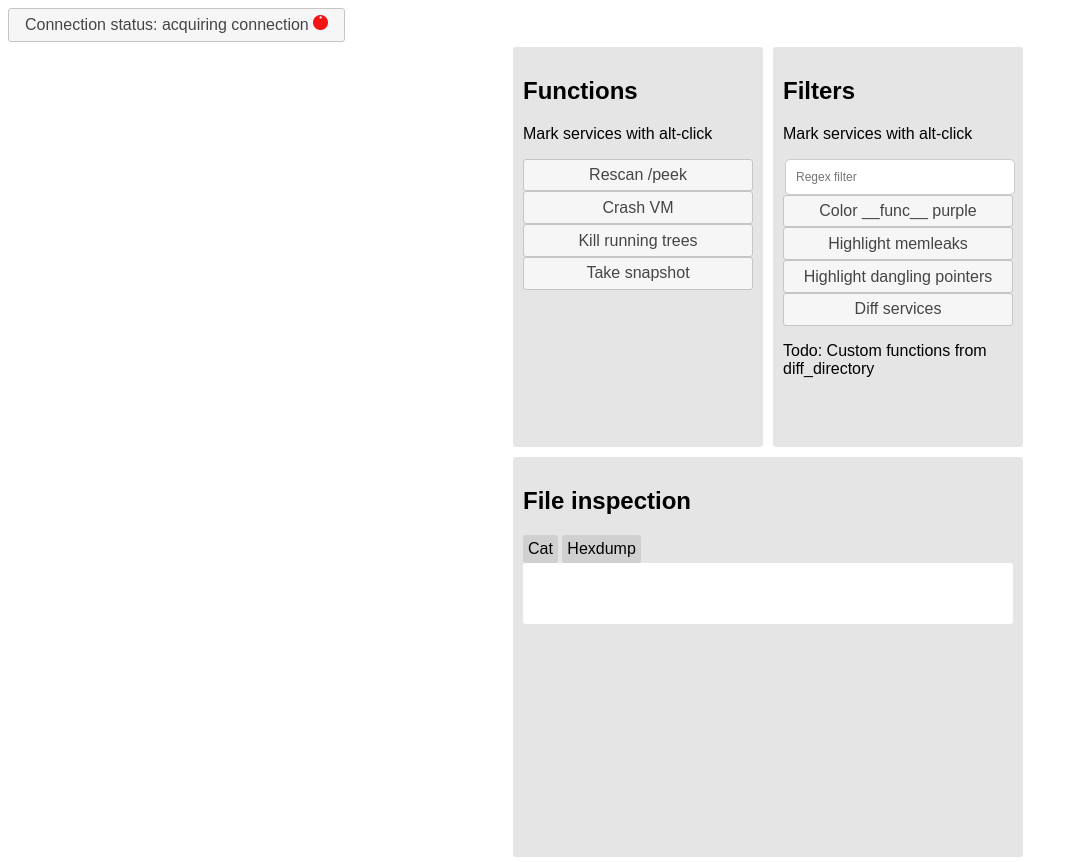
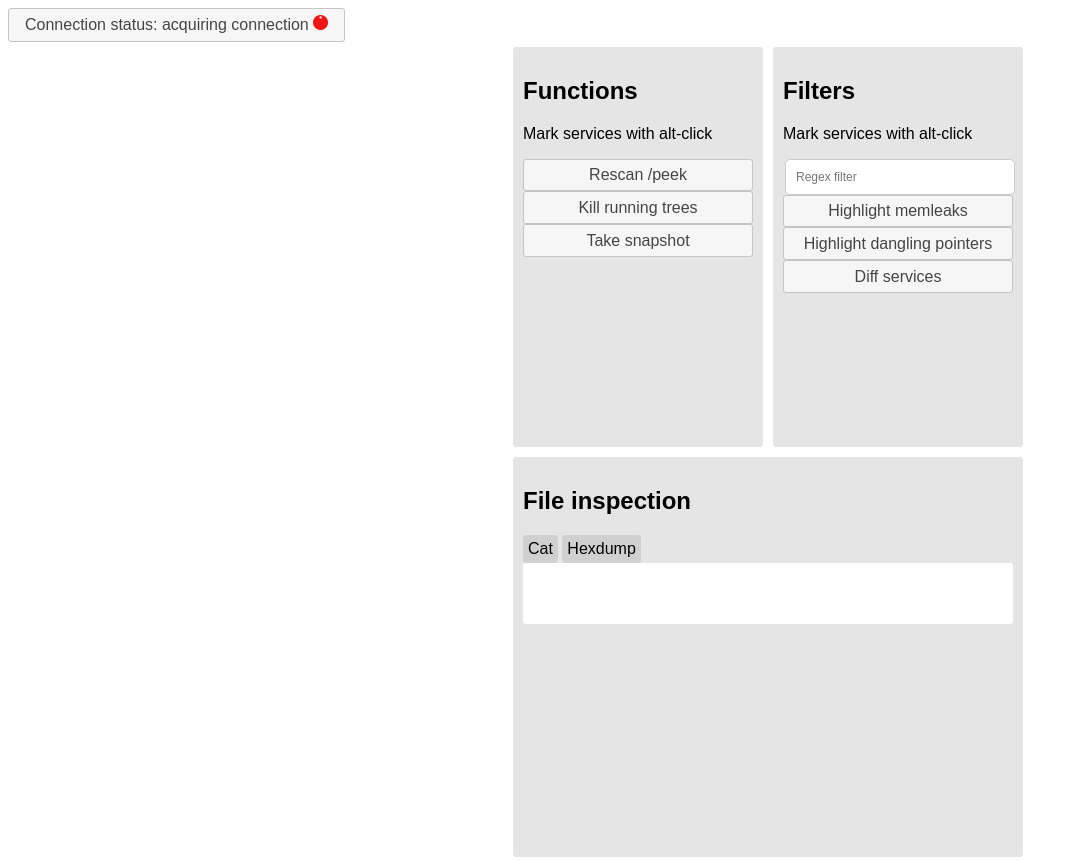
Before and after one commit to berendbaas/peekviz, a plain HTML site: page sharedfolder/current-version/index.html in a window 1280 px wide. Shown: the whole page, without its empty margins (0-1078 px from the left). Drawn offline with Linux system fonts and the light colour scheme; no server answers.

Commit message:
html cleanup

```diff
--- a/sharedfolder/current-version/index.html
+++ b/sharedfolder/current-version/index.html
@@ -40,7 +40,7 @@
         <h2>Functions</h2>
         <p>Mark services with alt-click</p>
         <button id="func_rescan" class="ui-button ui-corner-all ui-widget">Rescan /peek</button>
-        <button id="func_crash" class="ui-button ui-corner-all ui-widget">Crash VM</button>
+        <button style="display:none" id="func_crash" class="ui-button ui-corner-all ui-widget">Crash VM</button>
         <button id="func_kill_trees" class="ui-button ui-corner-all ui-widget">Kill running trees</button>
         <button id="func_take_snapshot" class="ui-button ui-corner-all ui-widget">Take snapshot</button>
         <!-- <button id="func_watch" class="ui-button ui-corner-all ui-widget">Watch file (WIP)</button> -->
@@ -51,12 +51,10 @@
         <p>Mark services with alt-click</p>
         <input type="text" placeholder="Regex filter" class="ui-input" id="filter_regex"/>
 
-        <button id="filter_funcpurple" class="ui-button ui-corner-all ui-widget">Color __func__ purple </button>
+        <button id="filter_funcpurple" style="display:none" class="ui-button ui-corner-all ui-widget">Color __func__ purple </button>
         <button id="filter_memleak" class="ui-button ui-corner-all ui-widget">Highlight memleaks</button>
         <button id="filter_danglingptr" class="ui-button ui-corner-all ui-widget">Highlight dangling pointers</button>
         <button id="filter_diff" class="ui-button ui-corner-all ui-widget">Diff services</button>
-
-        <p> Todo: Custom functions from diff_directory</p>
       </div>
 
       <div id="filecontentbox" class="box">
```
